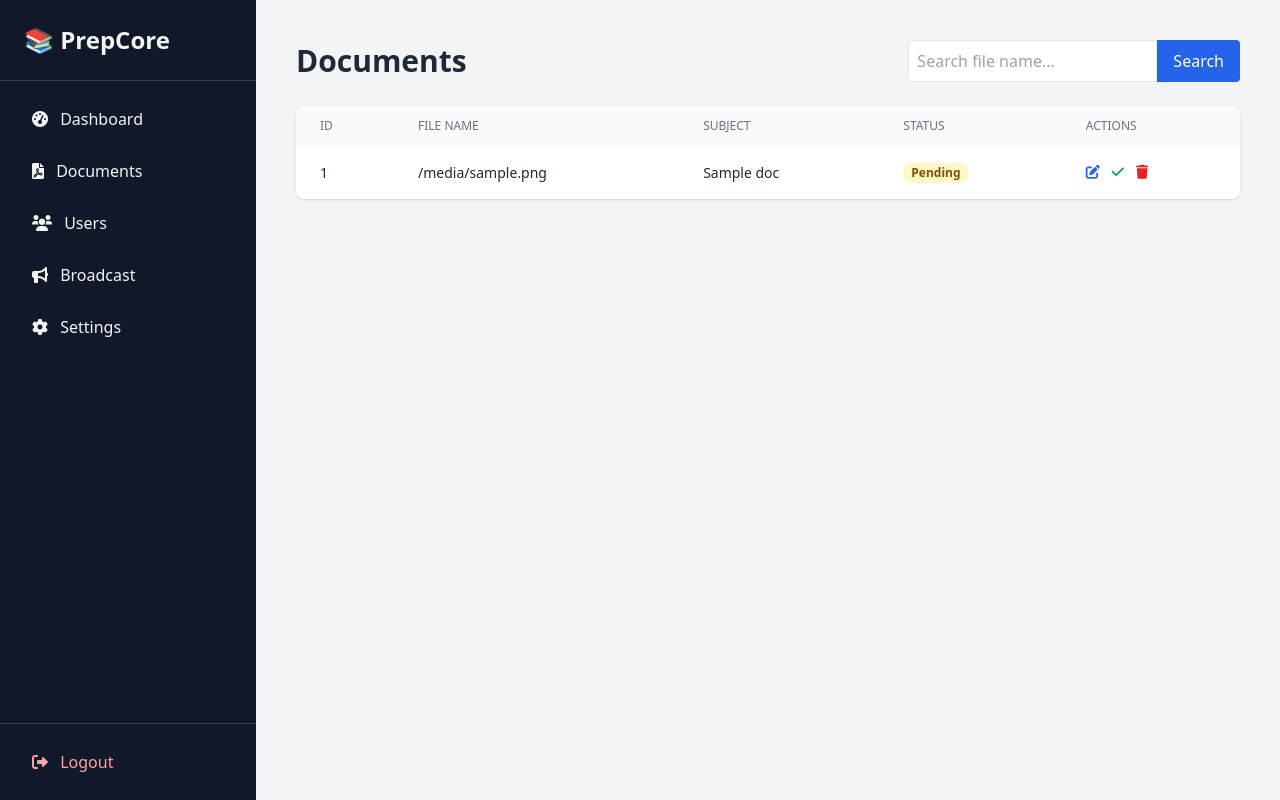
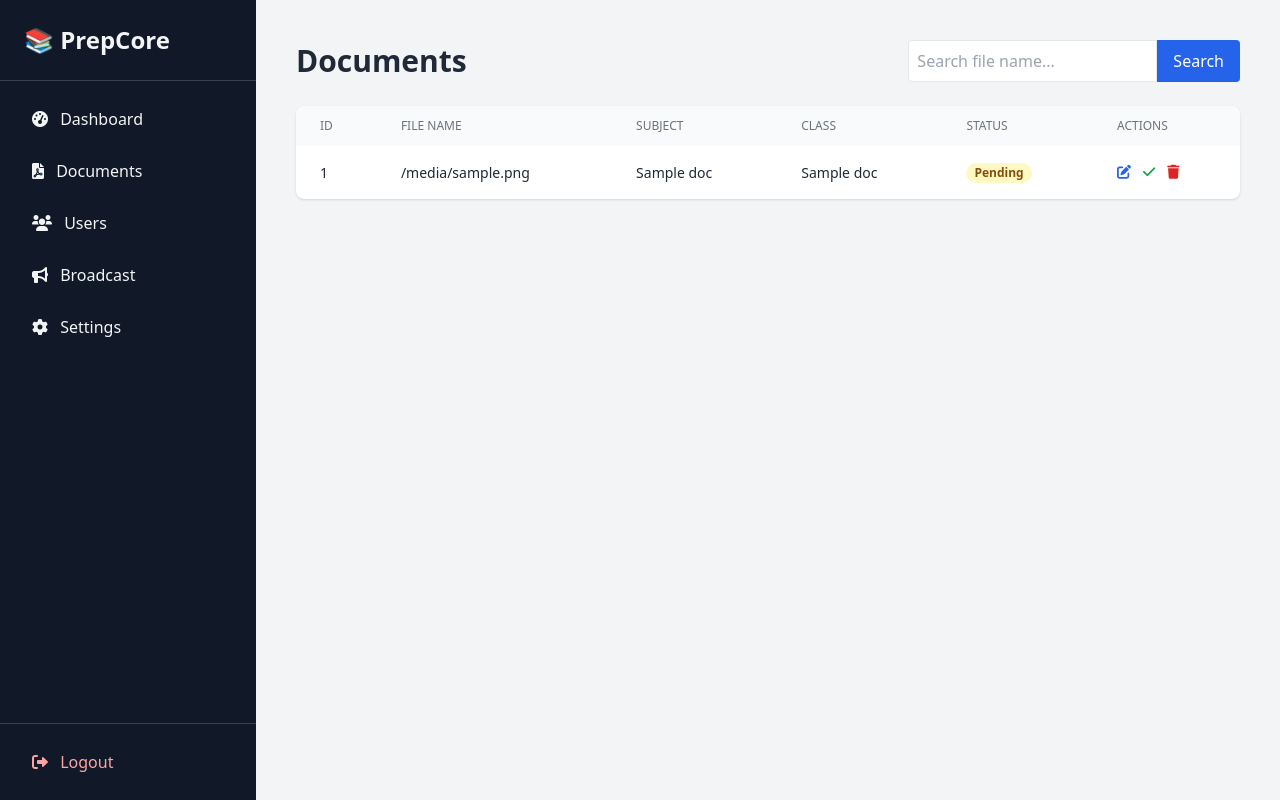
Before and after one commit to protoppertg/Best-telegram-file-share-bot, a FastAPI app: template app/templates/documents.html in a window 1280 px wide. Run offline with FastAPI, Linux system fonts and the light colour scheme; the template is opened without the code that fills it: most values are stand-ins (such as "Sample title", 1, 10 or a date in 2020); parts of the project's set-up code (start-up, migrations or seed data) failed here and were passed over; some libraries are stand-ins or nearby versions.

Commit message:
Update documents.html

```diff
--- a/app/templates/documents.html
+++ b/app/templates/documents.html
@@ -14,6 +14,7 @@
                 <th class="px-6 py-3 text-left text-xs font-medium text-gray-500 uppercase">ID</th>
                 <th class="px-6 py-3 text-left text-xs font-medium text-gray-500 uppercase">File Name</th>
                 <th class="px-6 py-3 text-left text-xs font-medium text-gray-500 uppercase">Subject</th>
+                <th class="px-6 py-3 text-left text-xs font-medium text-gray-500 uppercase">Class</th>
                 <th class="px-6 py-3 text-left text-xs font-medium text-gray-500 uppercase">Status</th>
                 <th class="px-6 py-3 text-left text-xs font-medium text-gray-500 uppercase">Actions</th>
             </tr>
@@ -24,6 +25,7 @@
                 <td class="px-6 py-4 text-sm">{{ doc.id }}</td>
                 <td class="px-6 py-4 text-sm font-medium">{{ doc.file_name[:50] }}{% if doc.file_name|length > 50 %}...{% endif %}</td>
                 <td class="px-6 py-4 text-sm">{{ doc.subject or '-' }}</td>
+                <td class="px-6 py-4 text-sm">{{ doc.class_name or '-' }}</td>
                 <td class="px-6 py-4 text-sm">
                     {% if doc.approved %}
                     <span class="px-2 inline-flex text-xs leading-5 font-semibold rounded-full bg-green-100 text-green-800">Approved</span>
@@ -40,7 +42,7 @@
                 </td>
             </tr>
             {% else %}
-            <tr><td colspan="5" class="px-6 py-4 text-center text-gray-500">No documents found.</td></tr>
+            <tr><td colspan="6" class="px-6 py-4 text-center text-gray-500">No documents found.</td></tr>
             {% endfor %}
         </tbody>
     </table>
```
